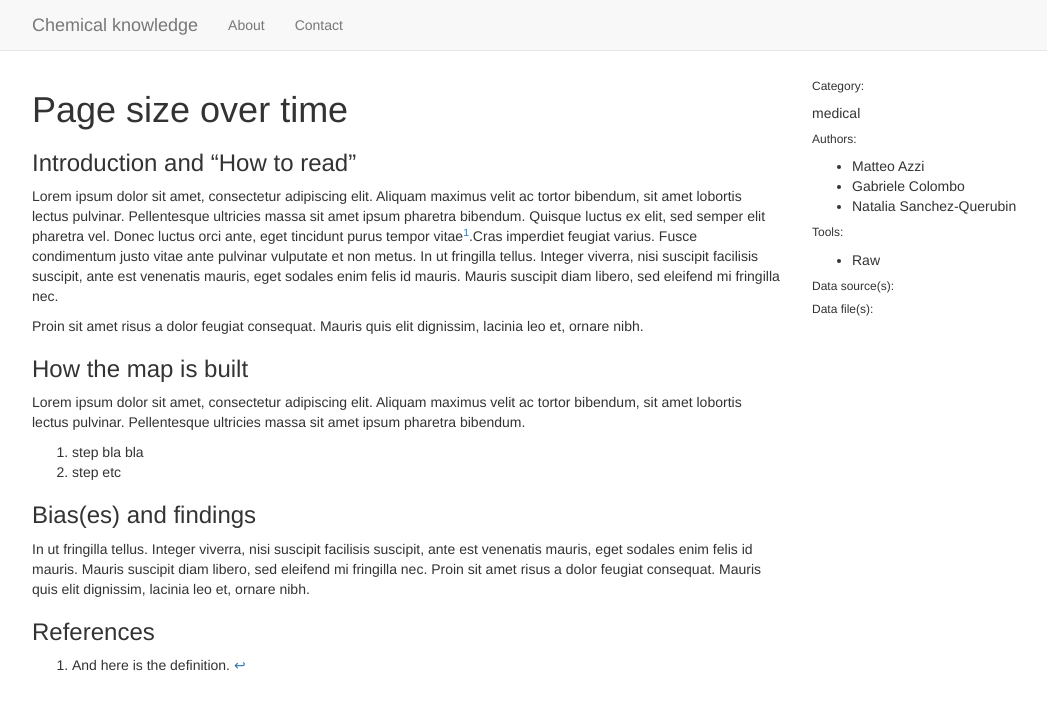
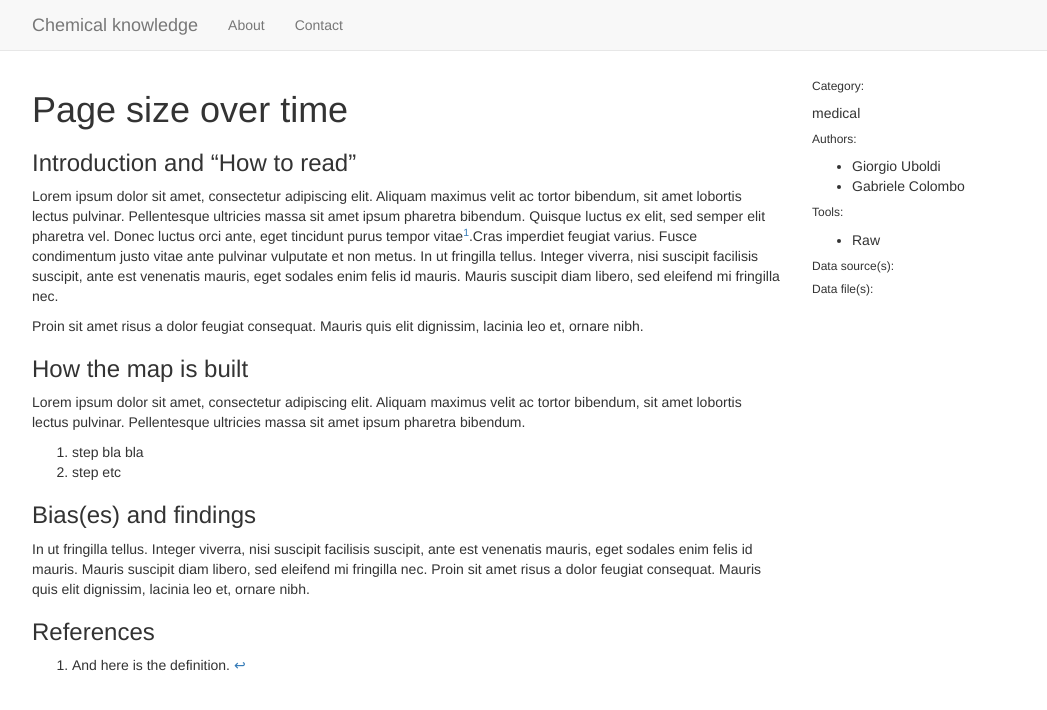
Before and after one commit to calibro/chemical-wiki, a Jekyll site: the page built from _explorations/2016-09-29-page-size-over-time.md, in a window 1280 px wide. Shown: the top 710 px of the page, without its empty margins (38-1085 px from the left). Built offline with Jekyll 4.4.1, drawn with Linux system fonts in a browser that asks for light colours.

Commit message:
Updated 2016-09-29-page-size-over-time.md

```diff
--- a/_explorations/2016-09-29-page-size-over-time.md
+++ b/_explorations/2016-09-29-page-size-over-time.md
@@ -3,12 +3,11 @@ layout: exploration
 category: medical
 published: true
 title: Page size over time
-authors:
-  - Matteo Azzi
-  - Gabriele Colombo
-  - Natalia Sanchez-Querubin
 tools:
   - Raw
+authors:
+  - Giorgio Uboldi
+  - Gabriele Colombo
 ---
 {::options auto_ids="false" /}
 {::options parse_block_html="true" /}
```
